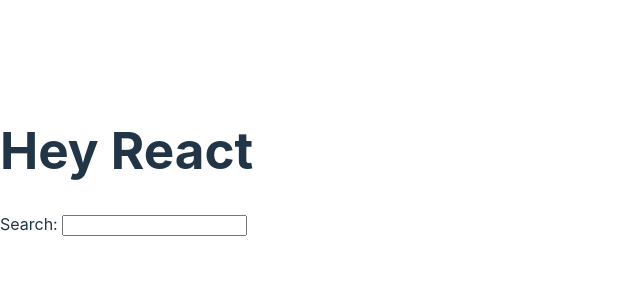
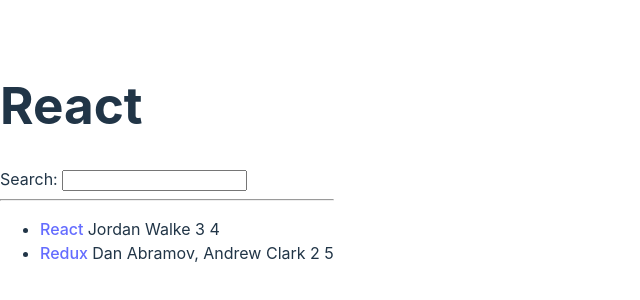
Before and after one commit to joshuakalungi/road_to_react, a React (Vite) app in the folder hacker-stories/: page / in a window 1280 px wide. Shown: the part 238-538 px from the top of the page, without its empty margins (0-640 px from the left). Built offline with nearby package versions, Linux system fonts and the light colour scheme.

Commit message:
other react components

```diff
--- a/hacker-stories/src/App.jsx
+++ b/hacker-stories/src/App.jsx
@@ -6,11 +6,39 @@
 // const title = "React";
 
 // javascript object
-const welcome = {
-  greeting: "Hey",
-  title: "React"
+// const welcome = {
+//   greeting: "Hey",
+//   title: "React"
 
+// }
+
+
+// function usage in JSX
+function getTitle(title){
+  return title;
 }
+
+
+
+// lists in React
+const list = [
+  {
+    title: "React",
+    url: 'https://reactjs.org/',
+    author: 'Jordan   Walke',
+    num_comments: 3,
+    points: 4,
+    objectID: 0,
+  },
+  {
+    title: "Redux",
+    url: 'https://redux.js.org/',
+    author: 'Dan Abramov, Andrew Clark',
+    num_comments: 2,
+    points: 5,
+    objectID: 1,
+  },
+];
 
 
 function App(){
@@ -19,13 +47,44 @@
 
   return (
     <div>
-      <h1>{welcome.greeting} {welcome.title}</h1>
+      <h1>{getTitle("React")}</h1>
 
-      <label htmlFor="search">Search: </label>
-      <input id="search" type="text" />
+
+      <Search />
+
+      <hr />
+
+      <List />
 
     </div>
   );
 }
 
+function List(){
+  return (
+  <ul>
+        {list.map(function (item){
+          return (
+            <li key={item.objectID}>
+              <span>
+                <a href={item.url}>{item.title} </a>
+              </span>
+              <span>{item.author} </span>
+              <span>{item.num_comments} </span>
+              <span>{item.points} </span>
+            </li>);
+        })}
+      </ul>
+  );
+}
+
+function Search() {
+  return (
+    <div>
+      <label htmlFor="search">Search: </label>
+      <input id="search" type="text" />
+    </div>
+  );
+}
+
 export default App;
```
